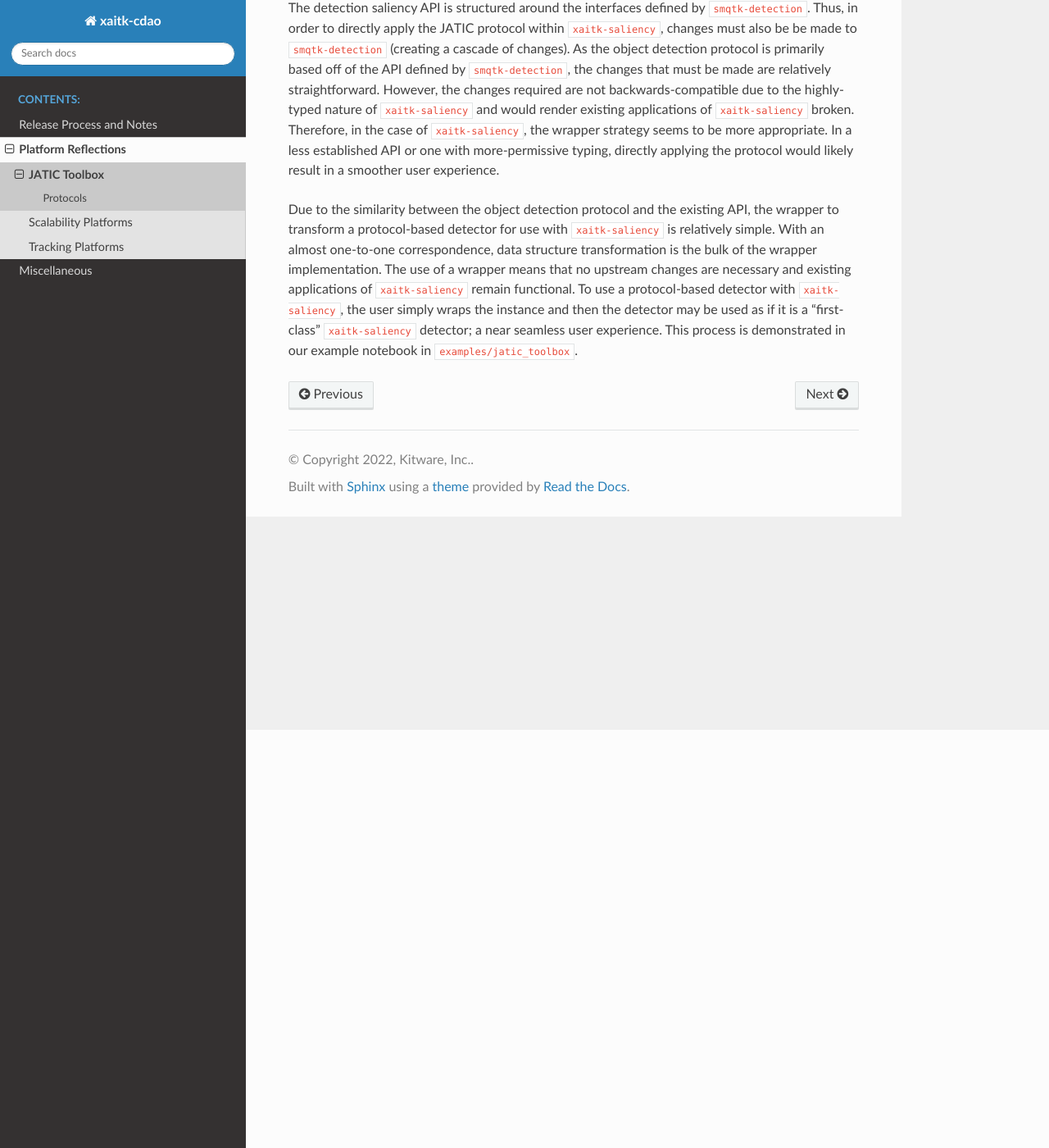
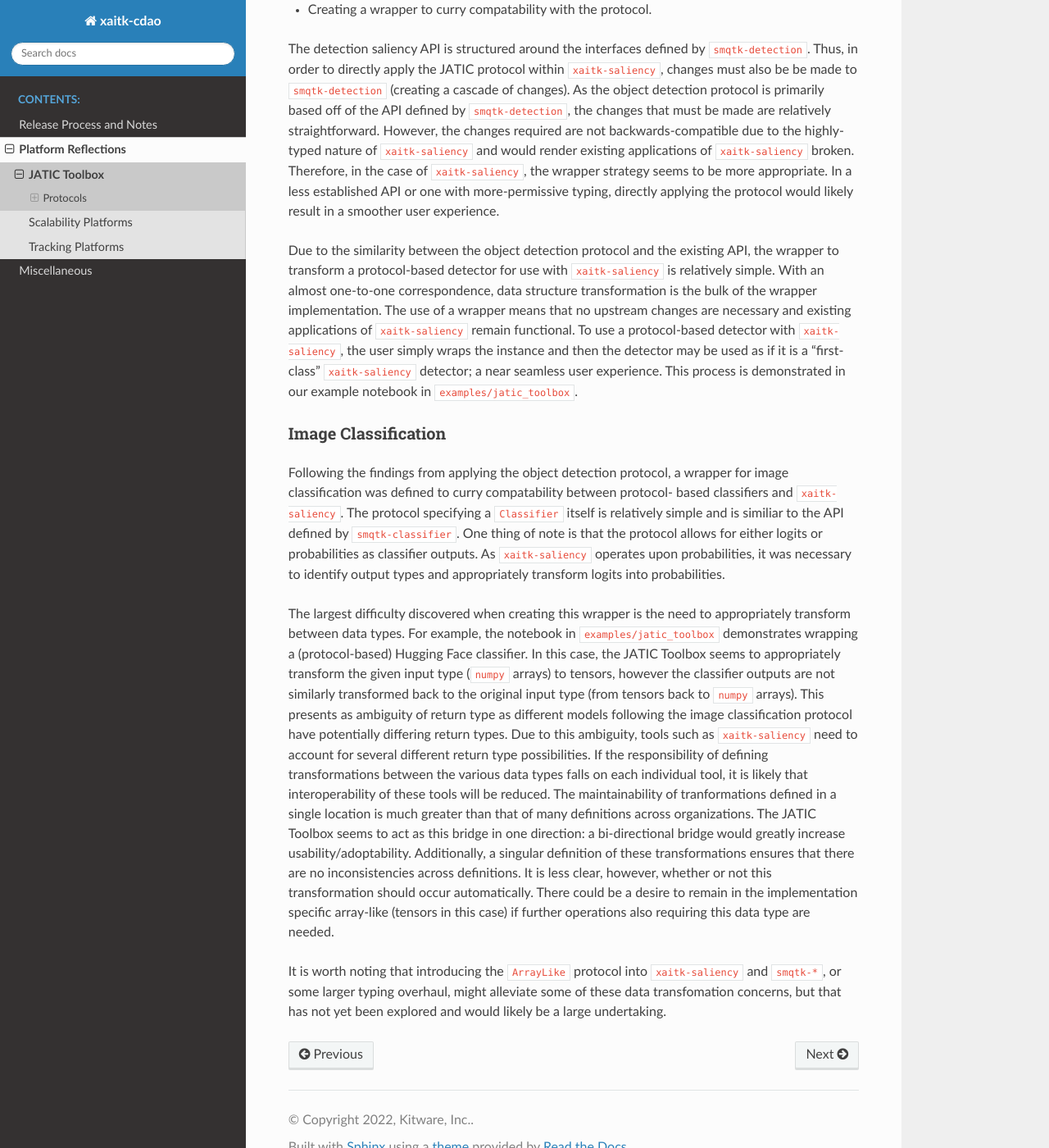
Before and after one commit to Kitware/xaitk-jatic, a Sphinx documentation site: the page built from docs/platform_reflections/jatic_toolbox.rst, in a window 1280 px wide and 1400 px high, scrolled down 510 px. Shown: the whole window at 82% size. Built offline with Sphinx 7.4.7 and the Read the Docs theme 2.0.0, drawn with Linux system fonts in a browser that asks for light colours.

Commit message:
Image Classification Protocol Notebook

```diff
--- a/docs/platform_reflections/jatic_toolbox.rst
+++ b/docs/platform_reflections/jatic_toolbox.rst
@@ -13,6 +13,10 @@ tools, it is necessary to ensure that the protocols defined within the
 somewhat directly for the relationship to be detected by static type checkers.
 This constraint also means that including ``jatic-toolbox`` as a dependency for
 ``xaitk-saliency`` is preferred.
+
+
+Object Detection
+----------------
 
 To identify the best protocol application strategy, the object detection
 protocol was first applied. Two different strategies were explored:
@@ -43,3 +47,44 @@ use a protocol-based detector with ``xaitk-saliency``, the user simply wraps
 the instance and then the detector may be used as if it is a "first-class"
 ``xaitk-saliency`` detector; a near seamless user experience. This process
 is demonstrated in our example notebook in ``examples/jatic_toolbox``.
+
+
+Image Classification
+--------------------
+
+Following the findings from applying the object detection protocol, a wrapper
+for image classification was defined to curry compatability between protocol-
+based classifiers and ``xaitk-saliency``. The protocol specifying a
+``Classifier`` itself is relatively simple and is similiar to the API defined
+by ``smqtk-classifier``. One thing of note is that the protocol allows for
+either logits or probabilities as classifier outputs. As ``xaitk-saliency``
+operates upon probabilities, it was necessary to identify output types and
+appropriately transform logits into probabilities.
+
+The largest difficulty discovered when creating this wrapper is the need to
+appropriately transform between data types. For example, the notebook in
+``examples/jatic_toolbox`` demonstrates wrapping a (protocol-based) Hugging
+Face classifier. In this case, the JATIC Toolbox seems to appropriately
+transform the given input type (``numpy`` arrays) to tensors, however the
+classifier outputs are not similarly transformed back to the original input
+type (from tensors back to ``numpy`` arrays). This presents as ambiguity
+of return type as different models following the image classification protocol
+have potentially differing return types. Due to this ambiguity, tools such as
+``xaitk-saliency`` need to account for several different return type
+possibilities. If the responsibility of defining transformations between
+the various data types falls on each individual tool, it is likely that
+interoperability of these tools will be reduced. The maintainability of
+tranformations defined in a single location is much greater than that of many
+definitions across organizations. The JATIC Toolbox seems to act as this
+bridge in one direction: a bi-directional bridge would greatly increase
+usability/adoptability. Additionally, a singular definition of these
+transformations ensures that there are no inconsistencies across definitions.
+It is less clear, however, whether or not this transformation should occur
+automatically. There could be a desire to remain in the implementation specific
+array-like (tensors in this case) if further operations also requiring this
+data type are needed.
+
+It is worth noting that introducing the ``ArrayLike`` protocol into
+``xaitk-saliency`` and ``smqtk-*``, or some larger typing overhaul, might
+alleviate some of these data transfomation concerns, but that has not yet been
+explored and would likely be a large undertaking.
--- a/docs/release_notes/pending_release.rst
+++ b/docs/release_notes/pending_release.rst
@@ -41,8 +41,11 @@ Examples
   PyTorch Lightning with xaitk-saliency. An additional notebook
   benchmarking these strategies was also added.
 
-* Added an example notebook demonstrating using a jatic_toolbox protocol-
+* Added an example notebook demonstrating using a JATIC Toolbox protocol-
   based detector with xaitk-saliency.
+
+* Added an example notebook demonstrating using a JATIC Toolbox protocol-
+  based image classifier with xaitk-saliency.
 
 * Added an example notebook for integrating the use of Gradio with
   xaitk-saliency.
--- a/pyproject.toml
+++ b/pyproject.toml
@@ -30,7 +30,7 @@ classifiers = [
 [tool.poetry.dependencies]
 python = "^3.7,<3.10"
 xaitk-saliency = ">=0.6.1"
-jatic-toolbox = { git = "git@gitlab.jatic.net:jatic/cdao/jatic-toolbox.git", rev = "4109d7b9", extras = ["smqtk"] }
+jatic-toolbox = { git = "git@gitlab.jatic.net:jatic/cdao/jatic-toolbox.git", rev = "4109d7b91359544b2f4152073369c09413446438", extras = ["smqtk"] }
 setuptools = ">=65.6.3"
 # Notebook extras support (duplicated in dev group for "always on")
 jupyter = { version = ">=1.0.0", optional = true }
@@ -46,12 +46,14 @@ pytorch-lightning = { version = ">=1.6,<2.0", optional = true }
 torch = { version = ">=1.7,!=1.12.0", optional = true }
 torchmetrics = { version = ">=0.7", optional = true }
 torchvision = { version = ">=0.11.1", optional = true }
+scipy = { version = ">=1.7.3", optional = true }
 
 [tool.poetry.extras]
 notebooks = [ "jupyter" ]
 huggingface = [ "datasets", "transformers", "torch", "timm" ]
 lightning = [ "pytorch-lightning", "torch", "torchmetrics", "torchvision" ]
 mlflow = [ "mlflow" ]
+jatic = [ "scipy" ]
 
 [tool.poetry.group.dev.dependencies]
 # Linting
```
Also changed, not shown: .gitlab-ci.yml, 4 other files.
